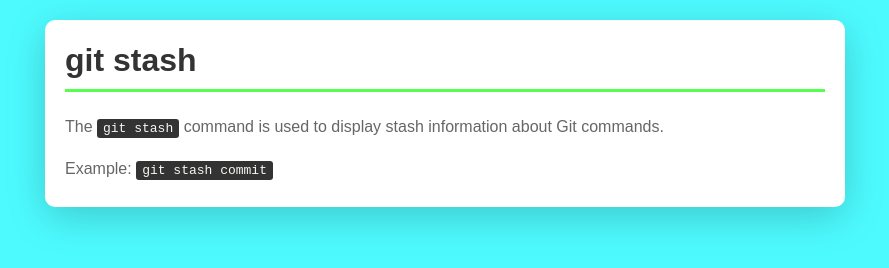
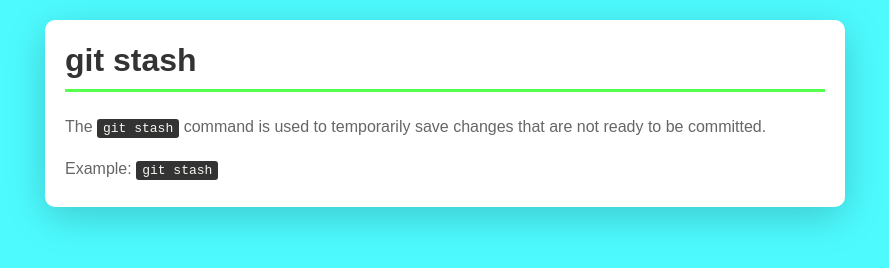
Before and after one commit to iu-web-app-dev-2026/node-container, a website: page www/git-commands/stash.html in a window 1280 px wide. Shown: the whole page, without its empty margins (195-1084 px from the left). Drawn offline with Linux system fonts and the light colour scheme.

Commit message:
fix description of git stash

```diff
--- a/www/git-commands/stash.html
+++ b/www/git-commands/stash.html
@@ -7,8 +7,8 @@
 <body>
     <div class="container">
     <h1>git stash</h1>
-    <p>The <code>git stash</code> command is used to display stash information about Git commands.</p>
-    <p>Example: <code>git stash commit</code></p>
+    <p>The <code>git stash</code> command is used to temporarily save changes that are not ready to be committed.</p>
+    <p>Example: <code>git stash</code></p>
     </div>
 </body>
 </html>
```
